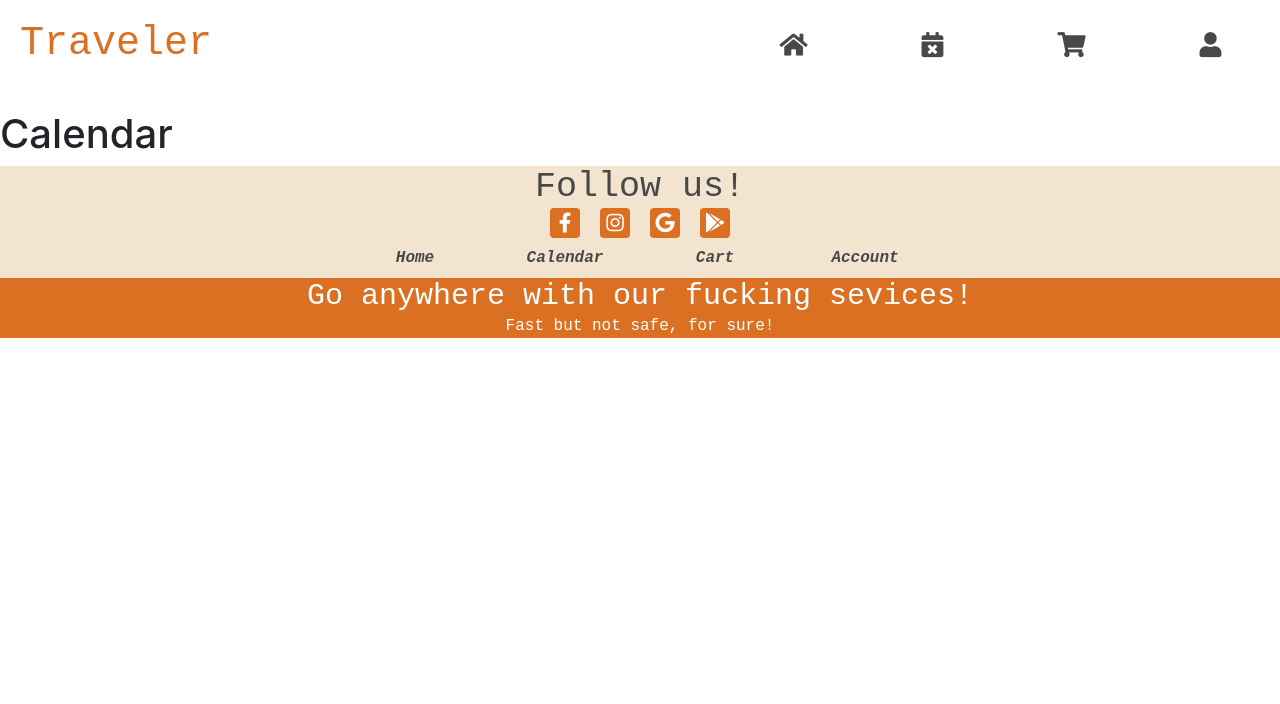
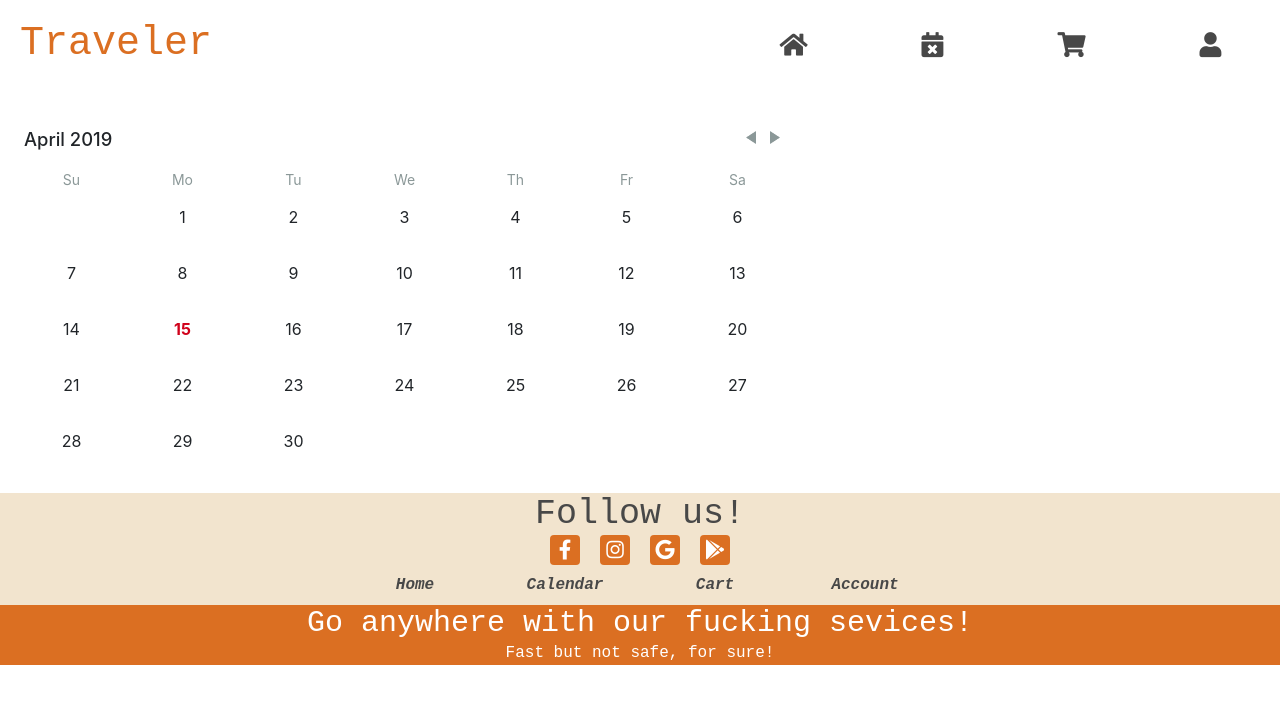
Before and after one commit to DNghiep/traveler_v2, a React (Create React App) app in the folder src/: page /calendar in a window 1280 px wide. Shown: the top 704 px of the page. Built offline with nearby package versions, Linux system fonts and the light colour scheme.

Commit message:
Add calendar

```diff
--- a/src/content_component/calendar.js
+++ b/src/content_component/calendar.js
@@ -1,14 +1,26 @@
 import React, { Component } from 'react';
+import DayPicker from 'react-day-picker';
+import 'react-day-picker/lib/style.css';
 
+function renderDay(day) {
+  const date = day.getDate();
+  const cellStyle = {
+    height: 40,
+    width: 95,
+    position: 'relative',
+    // chỗ này để chính size từng ô
+  };
+  return (
+    <div style={cellStyle}>
+      {date}
+    </div>
+  );
+}
 
 class Calendar extends Component{
-    render(){
-        return(
-                <div>
-                    <h1>Calendar</h1>
-                </div>
-        )
-    }
+  render(){
+    return <DayPicker renderDay={renderDay}/>;
+  }
 }
 
 export default Calendar;
```
